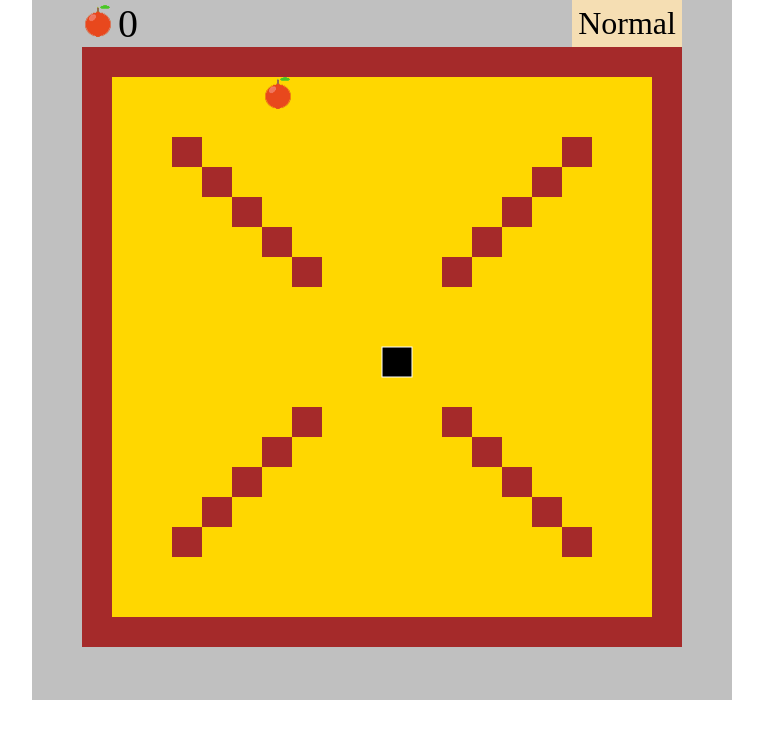
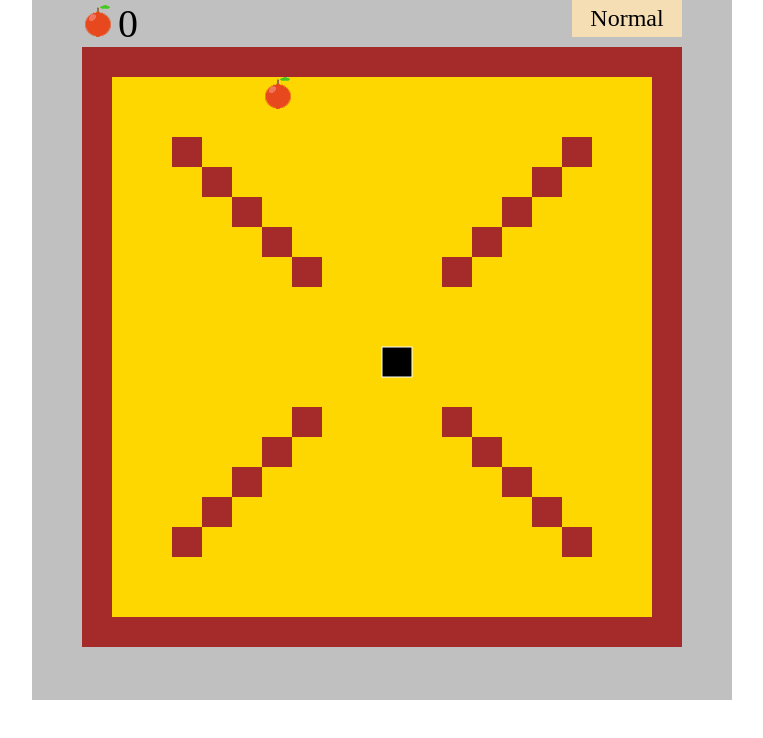
Before and after one commit to ankit-ku-sahoo/Snake_Game, a plain HTML site: page index.html in a window 1280 px wide. Shown: the whole page, without its empty margins (258-1021 px from the left). Drawn offline with Linux system fonts and the light colour scheme.

Commit message:
Add files via upload

```diff
--- a/style.css
+++ b/style.css
@@ -21,7 +21,7 @@
     position: relative;
     left: 50%;
     transform: translateX(-50%);
-    z-index: 1;
+    z-index: 3;
 }
 
 .score{
@@ -40,7 +40,7 @@
     text-align: center;
     width: 100px;
     padding: 5px;
-    font-size: 2.0em;
+    font-size: 1.5em;
     background-color: wheat;
     font-style: none;
     text-align: center;
```
